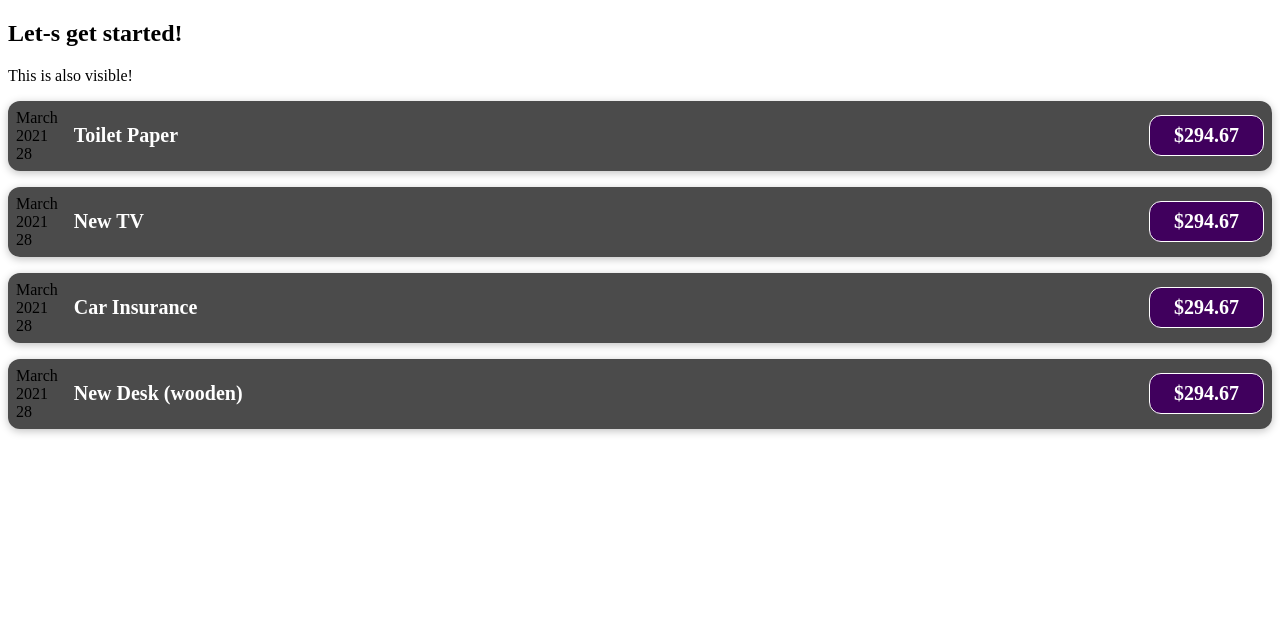
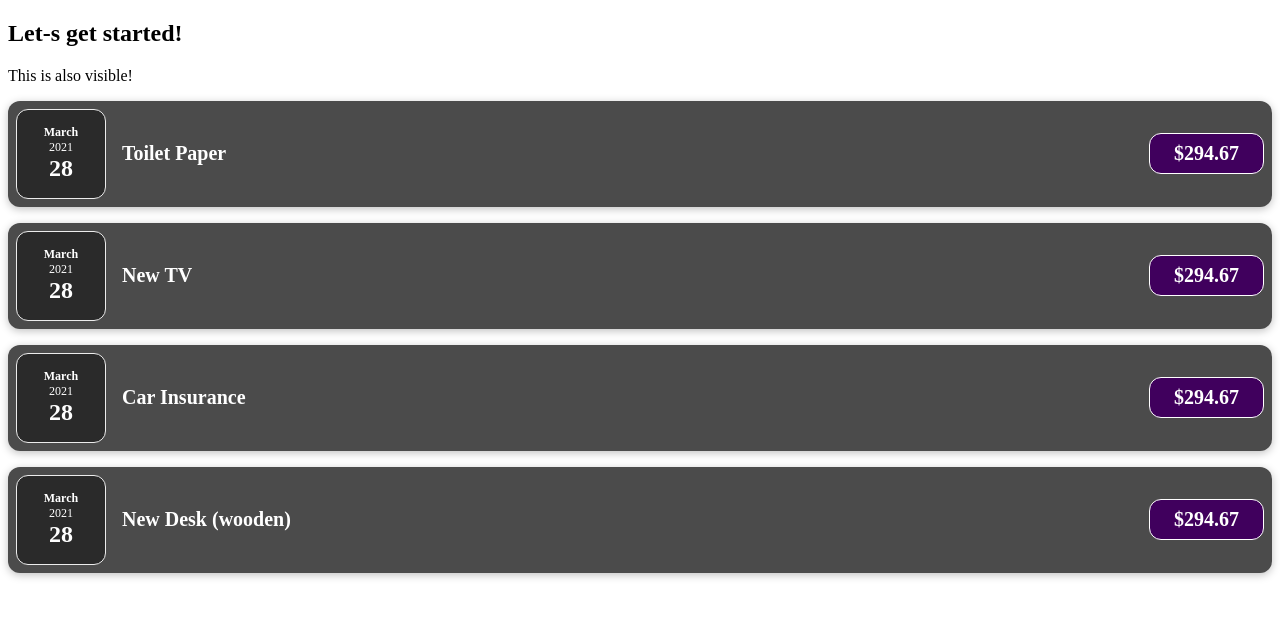
Before and after one commit to 41RDG6BR/The_Complete_Guide, a React (Create React App) app: page / in a window 1280 px wide. Shown: the top 618 px of the page. Built offline with nearby package versions, Linux system fonts and the light colour scheme.

Commit message:
Splitting Components Into Multiple Components

```diff
--- /dev/null
+++ b/src/components/ExpenseDate.css
@@ -0,0 +1,26 @@
+.expense-date {
+    display: flex;
+    flex-direction: column;
+    width: 5.5rem;
+    height: 5.5rem;
+    border: 1px solid #ececec;
+    background-color: #2a2a2a;
+    color: white;
+    border-radius: 12px;
+    align-items: center;
+    justify-content: center;
+  }
+
+  .expense-date__month {
+    font-size: 0.75rem;
+    font-weight: bold;
+  }
+
+  .expense-date__year {
+    font-size: 0.75rem;
+  }
+
+  .expense-date__day {
+    font-size: 1.5rem;
+    font-weight: bold;
+  }
--- /dev/null
+++ b/src/components/ExpenseDate.js
@@ -0,0 +1,16 @@
+import "./ExpenseDate.css"
+
+function ExpenseDate(props) {
+    const month = props.date.toLocaleString('en-US', { month: 'long' });
+    const day = props.date.toLocaleString('en-US', { day: '2-digit' });
+    const year = props.date.getFullYear();
+    return(
+        <div className="expense-date">
+            <div className="expense-date__month">{month}</div>
+            <div className="expense-date__year">{year}</div>
+            <div className="expense-date__day">{day}</div>
+        </div>
+    )
+}
+
+export default ExpenseDate;
--- a/src/components/ExpenseItem.js
+++ b/src/components/ExpenseItem.js
@@ -1,17 +1,10 @@
+import ExpenseDate from './ExpenseDate';
 import './ExpenseItem.css'
 
 function ExpenseItem(props) {
-    const month = props.date.toLocaleString('en-US', { month: 'long' });
-    const day = props.date.toLocaleString('en-US', { day: '2-digit' });
-    const year = props.date.getFullYear();
-
     return (
         <div className="expense-item">
-            <div>
-                <div>{month}</div>
-                <div>{year}</div>
-                <div>{day}</div>
-            </div>
+            <ExpenseDate date={props.date} />
             <div className="expense-item__description">
                 <h2>{props.title}</h2>
                 <div className="expense-item__price">${props.amount}</div>
```
